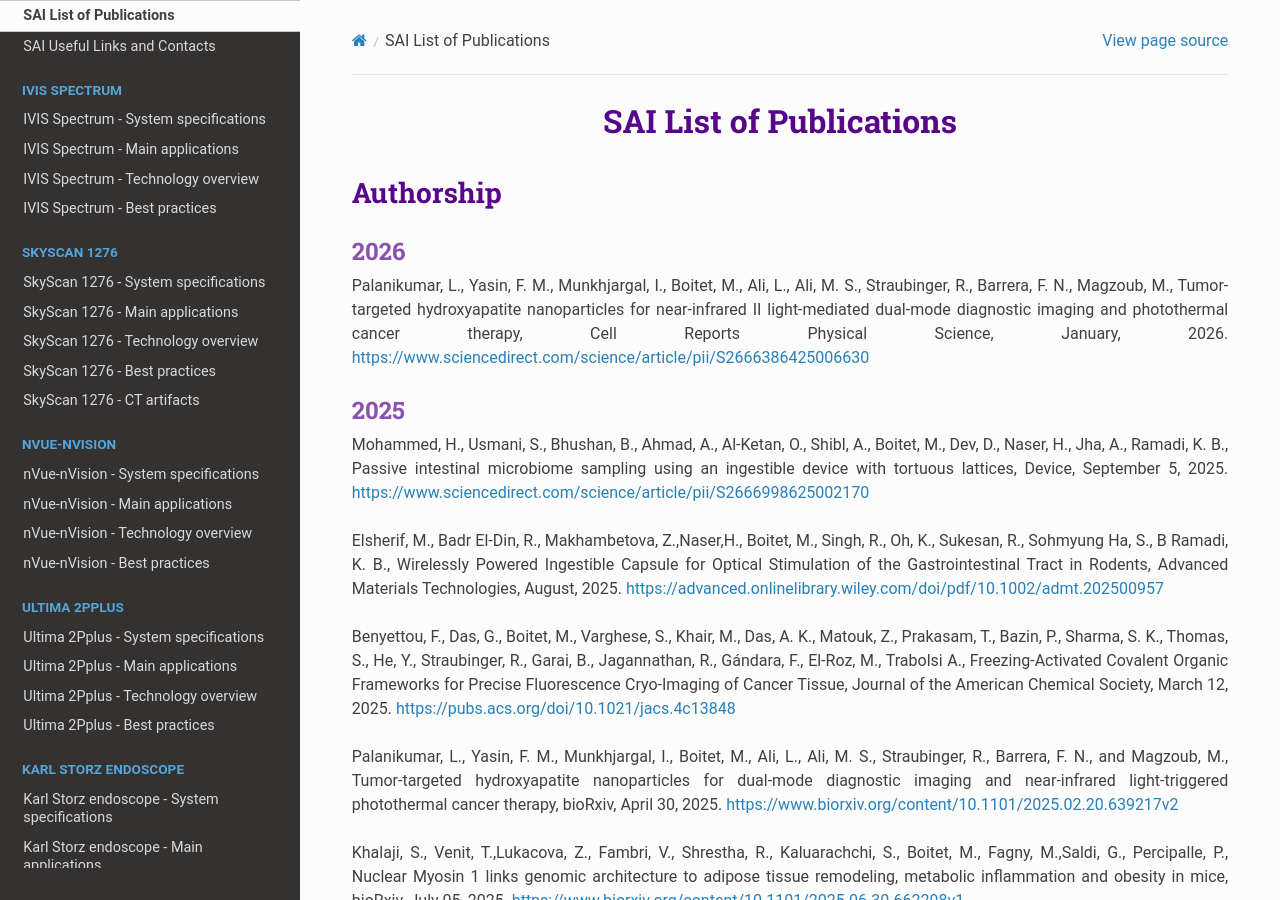
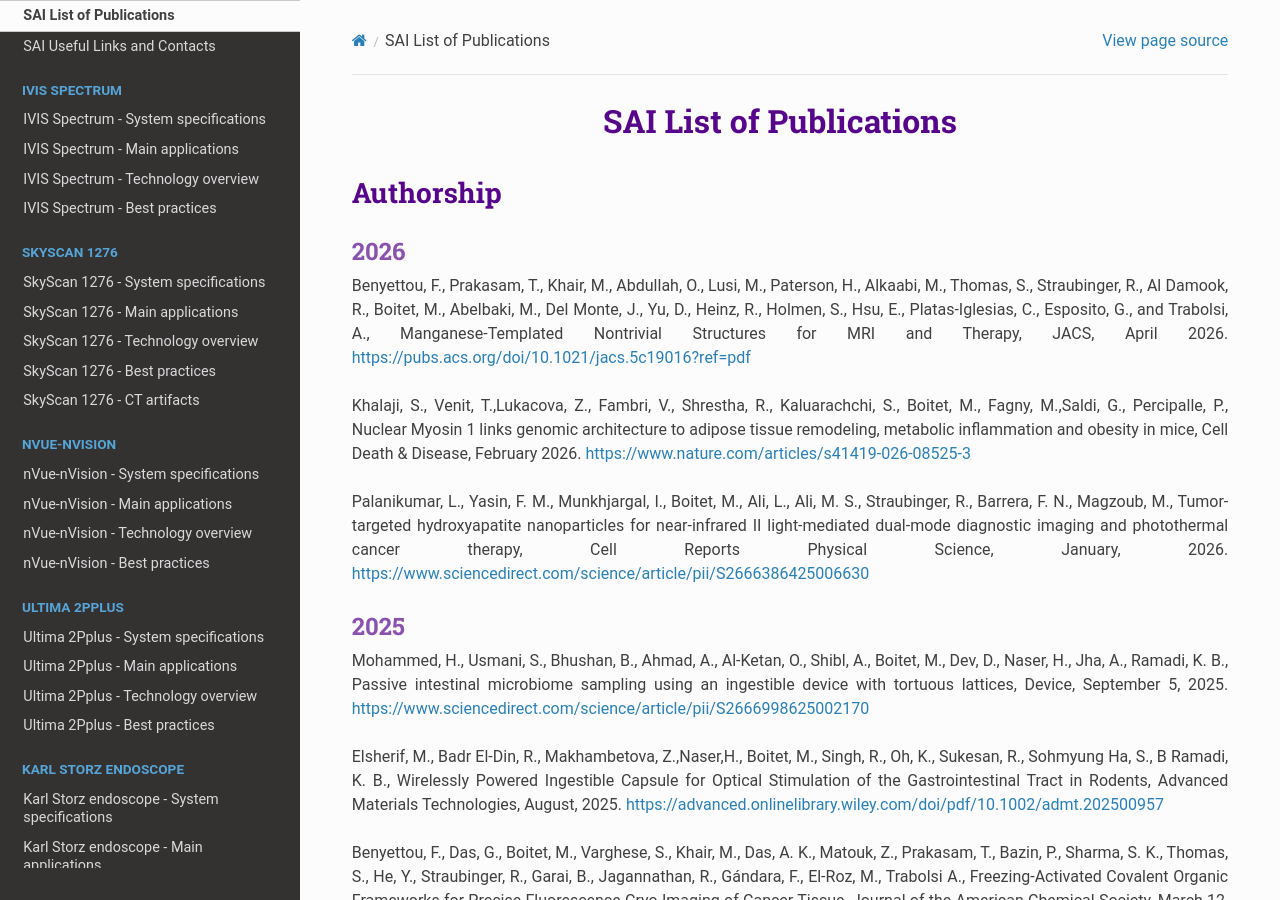
Before and after one commit to BioMedicalImaging-Core-NYUAD/smallanimalimaging-lab-documentation, a Sphinx documentation site: the page built from docs/source/1-lab-overview/SAI_publications.rst, in a window 1280 px wide and 900 px high. Built offline with Sphinx 7.4.7 and the Read the Docs theme 3.1.0, drawn with Linux system fonts in a browser that asks for light colours.

Commit message:
publications

```diff
--- a/docs/source/1-lab-overview/SAI_publications.rst
+++ b/docs/source/1-lab-overview/SAI_publications.rst
@@ -6,6 +6,14 @@
 
 2026
 ^^^^
+Benyettou, F., Prakasam, T., Khair, M., Abdullah, O., Lusi, M., Paterson, H., Alkaabi, M., Thomas, S., Straubinger, R., Al Damook, R.,
+Boitet, M., Abelbaki, M., Del Monte, J., Yu, D., Heinz, R., Holmen, S., Hsu, E., Platas-Iglesias, C., Esposito, G., and Trabolsi, A.,
+Manganese-Templated Nontrivial Structures for MRI and Therapy, JACS, April 2026. https://pubs.acs.org/doi/10.1021/jacs.5c19016?ref=pdf
+
+Khalaji, S., Venit, T.,Lukacova, Z., Fambri, V., Shrestha, R., Kaluarachchi, S., Boitet, M., Fagny, M.,Saldi, G., Percipalle, P.,
+Nuclear Myosin 1 links genomic architecture to adipose tissue remodeling, metabolic inflammation and obesity in mice, Cell Death & Disease, February 2026.
+https://www.nature.com/articles/s41419-026-08525-3
+
 Palanikumar, L., Yasin, F. M., Munkhjargal, I., Boitet, M., Ali, L., Ali, M. S., Straubinger, R., Barrera, F. N., Magzoub, M.,
 Tumor-targeted hydroxyapatite nanoparticles for near-infrared II light-mediated dual-mode diagnostic imaging and photothermal
 cancer therapy, Cell Reports Physical Science, January, 2026. https://www.sciencedirect.com/science/article/pii/S2666386425006630
```
